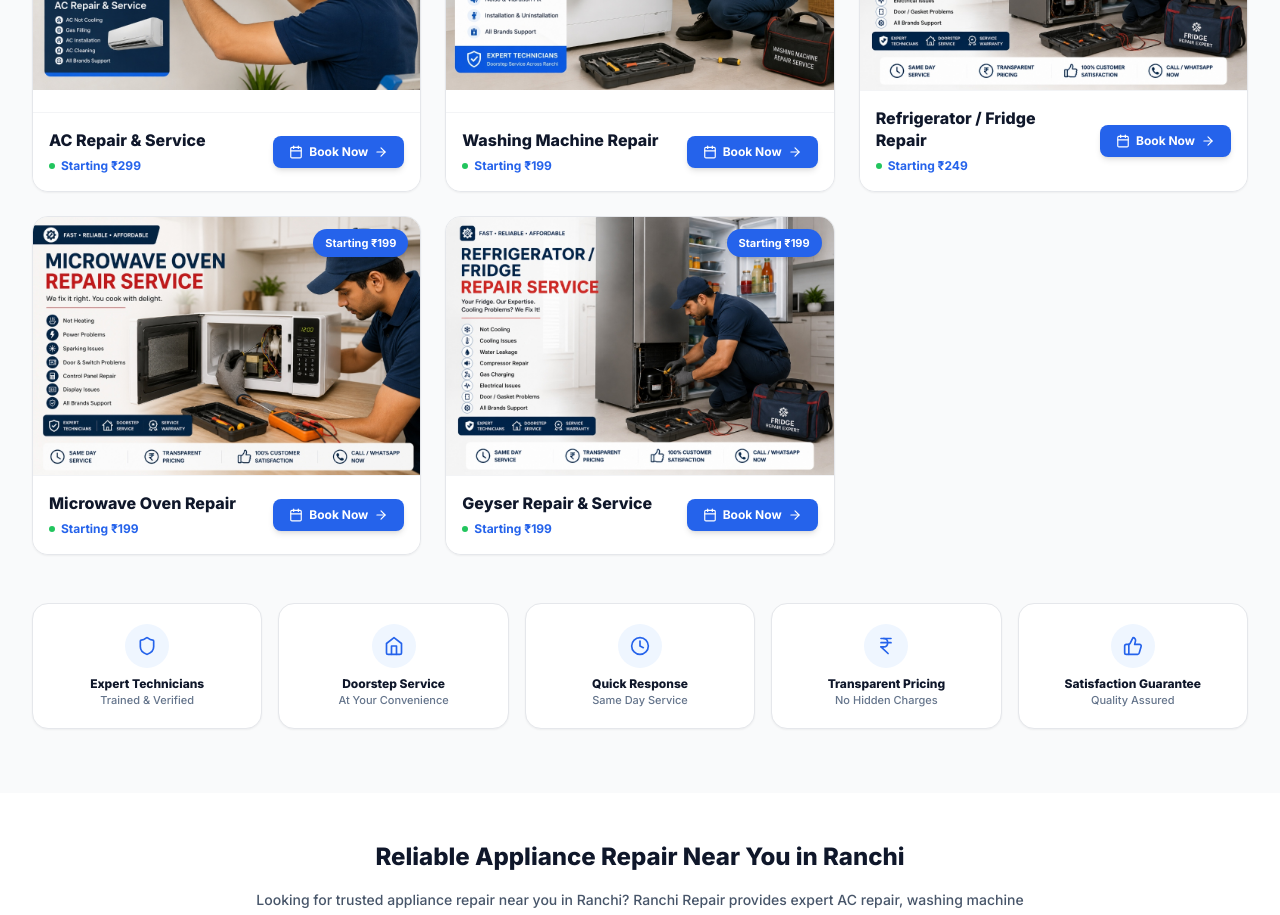
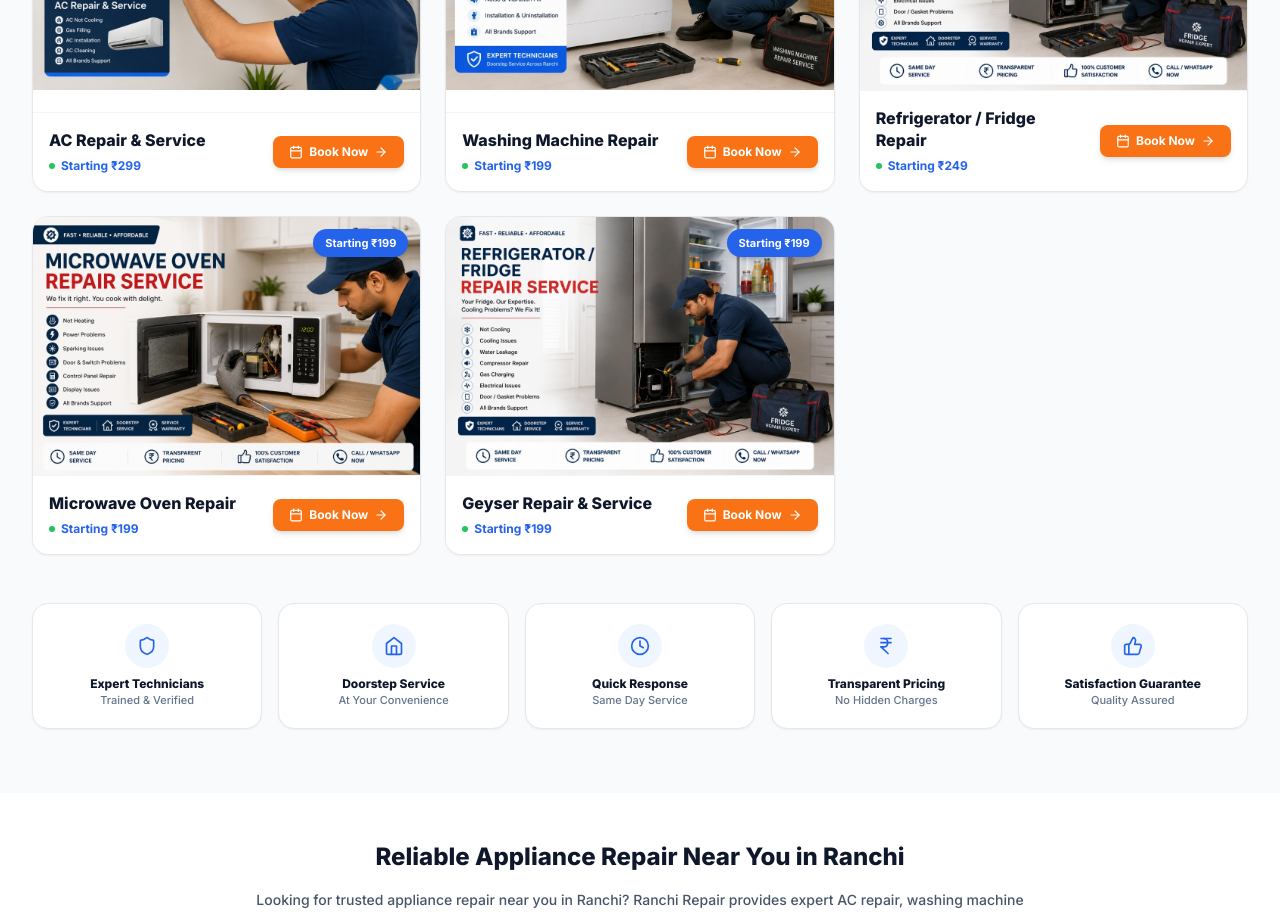
Before and after one commit to repairservice240-cell/ranchi-repair, a React (Vite) app: page / in a window 1280 px wide. Shown: the part 1160-2075 px from the top of the page. Built offline with nearby package versions, Linux system fonts and the light colour scheme.

Commit message:
Change Book Now buttons color on service cards to vibrant Orange

```diff
--- a/src/components/home/ServiceCards.tsx
+++ b/src/components/home/ServiceCards.tsx
@@ -78,7 +78,7 @@ export const ServiceCards: React.FC<ServiceCardsProps> = ({ onOpenBooking }) =>
                   {/* Book Now Button */}
                   <button
                     onClick={() => onOpenBooking(service.slug)}
-                    className="inline-flex items-center gap-1.5 px-4 py-2 bg-blue-600 hover:bg-blue-700 text-white font-bold text-xs rounded-lg shadow-md hover:-translate-y-0.5 transition-all shrink-0 active:scale-95"
+                    className="inline-flex items-center gap-1.5 px-4 py-2 bg-orange-500 hover:bg-orange-600 text-white font-bold text-xs rounded-lg shadow-md hover:-translate-y-0.5 transition-all shrink-0 active:scale-95"
                     id={`service-card-book-${service.id}`}
                   >
                     <Calendar className="w-3.5 h-3.5 text-white" />
```
